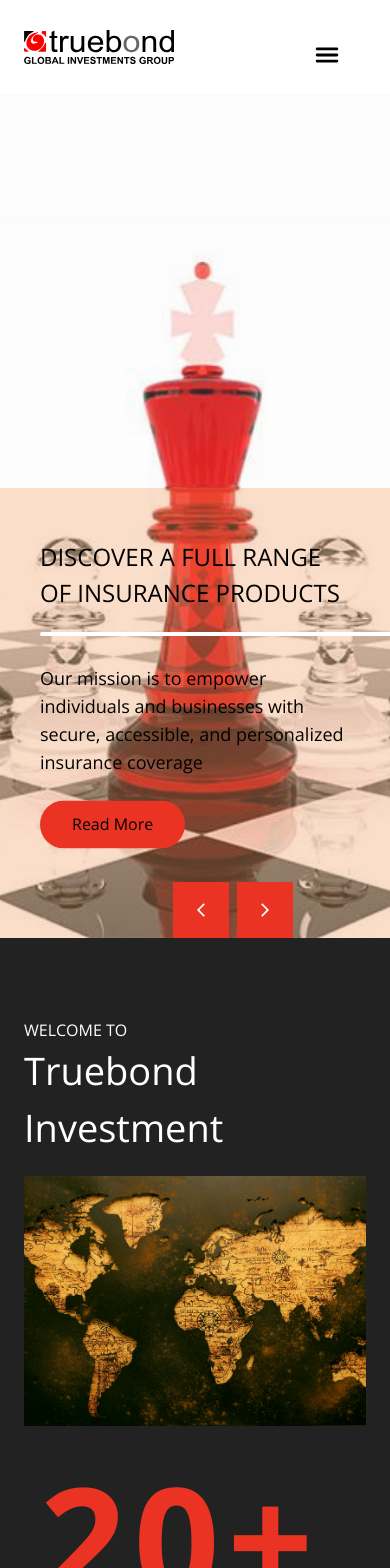
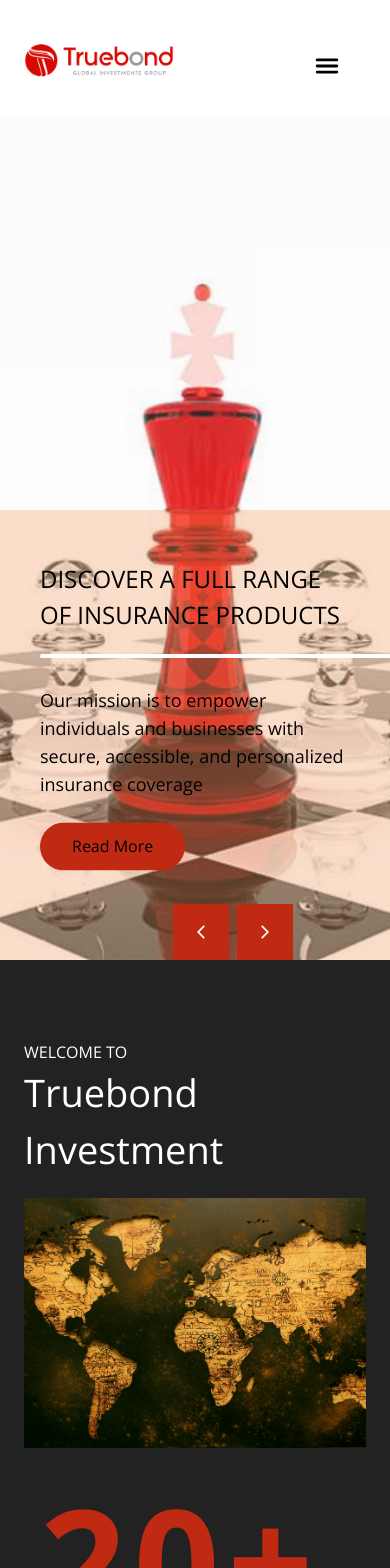
Before and after one commit to marketintelsolutions/truebondinvestment, a React (Create React App) app: page / in a window 390 px wide. Shown: the top 1568 px of the page. Built offline with nearby package versions, Linux system fonts and the light colour scheme.

Commit message:
changes to logo and main color

```diff
--- a/src/components/Footer.js
+++ b/src/components/Footer.js
@@ -10,8 +10,15 @@ const Footer = () => {
                 <div className='w-full  max-w-max mx-auto flex flex-col flex-wrap gap-10 px-6 lg:px-0 justify-center'>
                     <div className='h-[100px] flex  md:justify-end '>
                         <div className='flex items-center gap-3 '>
-                            <h1 className='text-[30px] md:text-[40px] lg:text-[49px] text-primaryOrange font-semibold'>Truebond</h1>
-                            <p className='text-[20px] md:text-[30px] lg:text-[39px] font-light tracking-[2px]'>INVESTMENT</p>
+                            <Link to={'/'} className='flex items-center gap-3 h-full py-0'>
+                                <img
+                                    src="/images/mainLogoWhite.png"
+                                    alt="logo"
+                                    className='max-w-[150px] lg:max-w-[230px]'
+                                />
+                            </Link>
+                            {/* <h1 className='text-[30px] md:text-[40px] lg:text-[49px] text-primaryOrange font-semibold'>Truebond</h1>
+                            <p className='text-[20px] md:text-[30px] lg:text-[39px] font-light tracking-[2px]'>INVESTMENT</p> */}
                         </div>
 
                     </div>
--- a/src/components/Landing/SectionThree.js
+++ b/src/components/Landing/SectionThree.js
@@ -87,7 +87,7 @@ const SectionThree = () => {
         <section className='bg-[#F1F1F1] pt-[450px] pb-40 px-6 lg:px-0 '>
             <div className='flex flex-wrap gap-10 justify-between w-full max-w-max mx-auto items-center '>
                 <h1 className='text-[24px] md:text-[30px] lg:text-[38px]'>Our Products and Services</h1>
-                <div className='items-center gap-4'>
+                <div className='flex items-center gap-4'>
                     <button
                         onClick={scrollToPrev}
                         className='zr:hidden lg:flex p-4 bg-white rounded-full hover:bg-gray-100 transition-colors'
--- a/src/components/Navbar.js
+++ b/src/components/Navbar.js
@@ -83,9 +83,9 @@ const Navbar = () => {
                     <div className='flex items-center gap-8 md:w-auto w-full justify-between'>
                         <Link to={'/'} className='flex items-center gap-3 h-full py-0'>
                             <img
-                                src="/images/logo.svg"
+                                src="/images/mainLogo.png"
                                 alt="logo"
-                                className='max-w-[150px] lg:max-w-[250px]'
+                                className='max-w-[150px] lg:max-w-[230px]'
                             />
                         </Link>
                     </div>
--- a/tailwind.config.js
+++ b/tailwind.config.js
@@ -4,7 +4,8 @@ module.exports = {
   theme: {
     extend: {
       colors: {
-        primaryOrange: '#eb3323',
+        // primaryOrange: '#eb3323',
+        primaryOrange: 'rgb(192,42,18)',
         primaryGray: 'rgb(102,102,102)'
       },
       screens: {
```
Also changed, not shown: public/images/mainLogo.png (added), public/images/mainLogoWhite.png (added).
